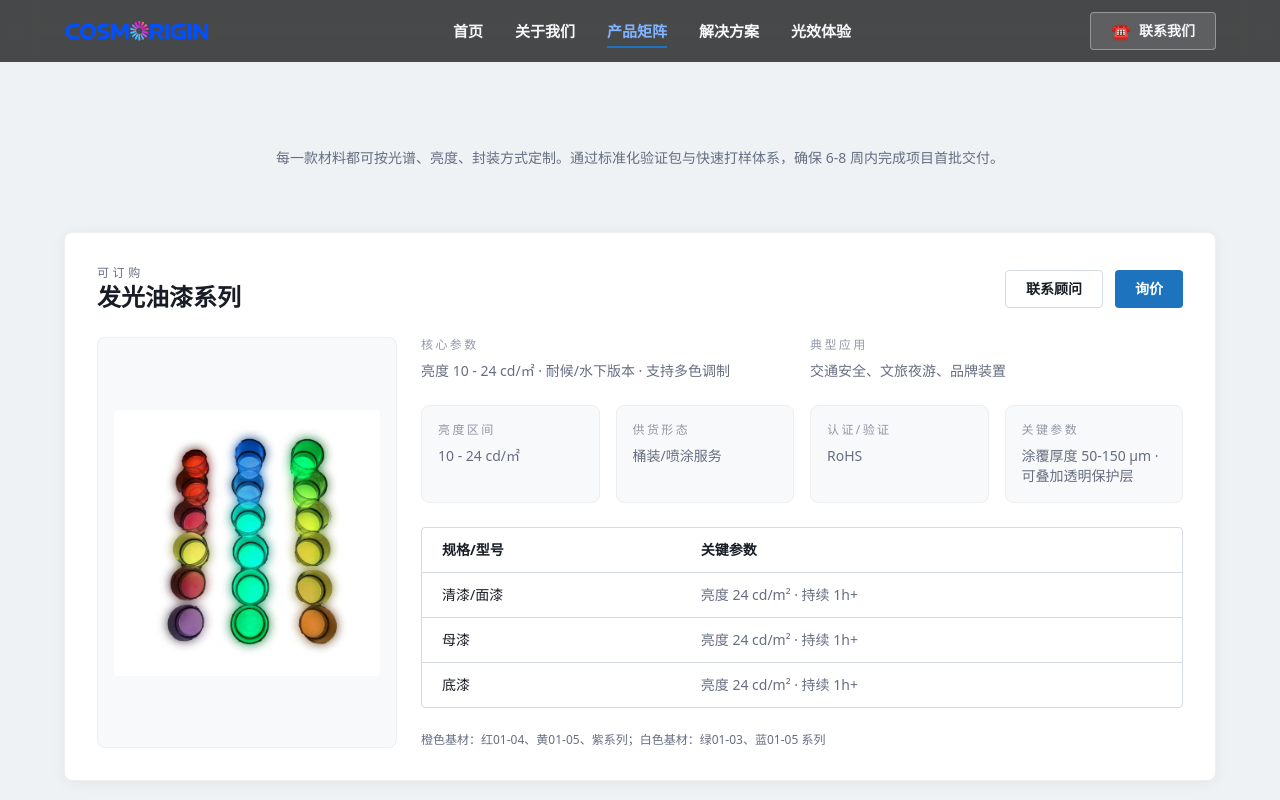
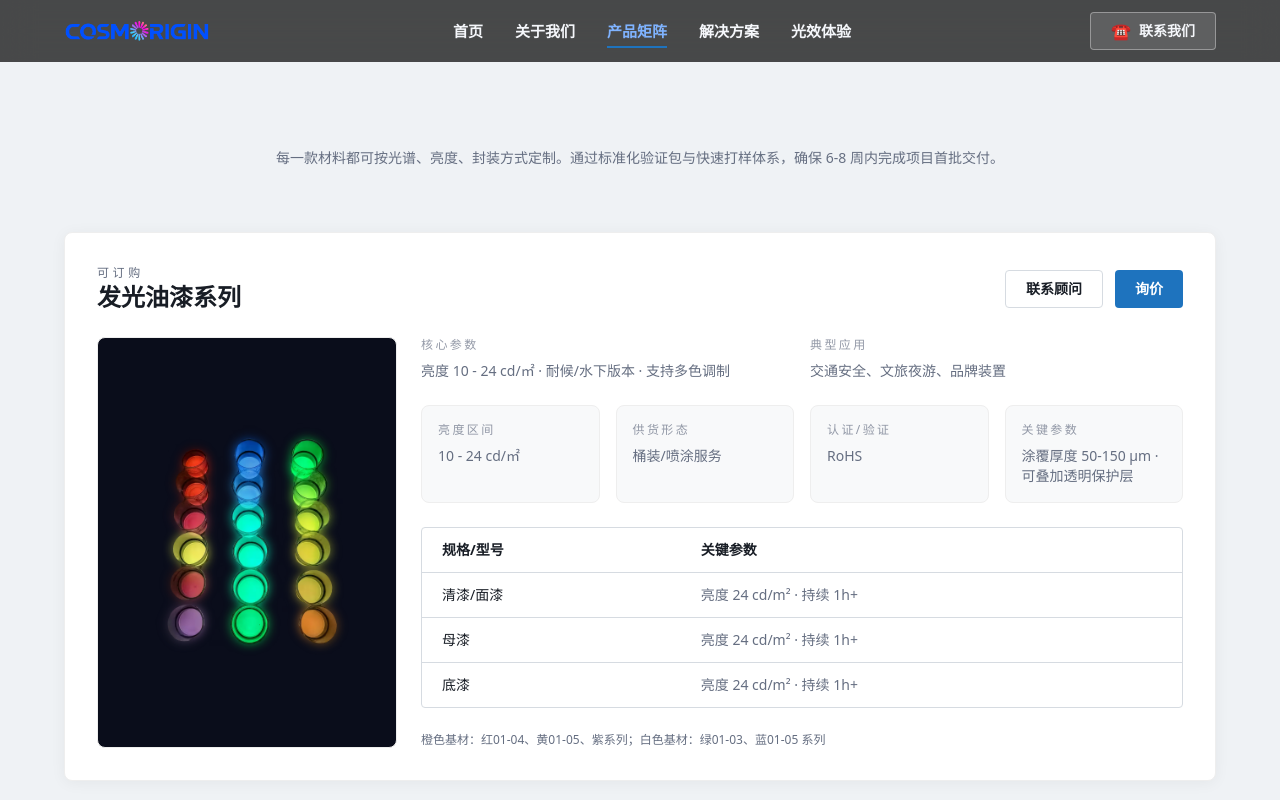
Before and after one commit to stefan-ysh/cosmorigin, a Next.js app: page /products in a window 1280 px wide. Shown: the top 800 px of the page. Built offline with nearby package versions, Linux system fonts and the light colour scheme.

Commit message:
refa:产品矩阵图片背景图增加背景

```diff
--- a/app/products/page.tsx
+++ b/app/products/page.tsx
@@ -224,8 +224,8 @@ const ProductsPage = (): JSX.Element => (
             </div>
 
             <div className="mt-6 grid gap-6 lg:grid-cols-[300px,minmax(0,1fr)]">
-              <div className="panel-soft flex items-center justify-center p-4">
-                <div className="relative aspect-square w-full overflow-hidden rounded-md bg-white">
+              <div className="panel-soft flex items-center justify-center p-4 bg-[#0a0d1b]">
+                <div className="relative aspect-square w-full overflow-hidden rounded-md ">
                   <Image
                     src={product.image}
                     alt={product.imageAlt}
```
